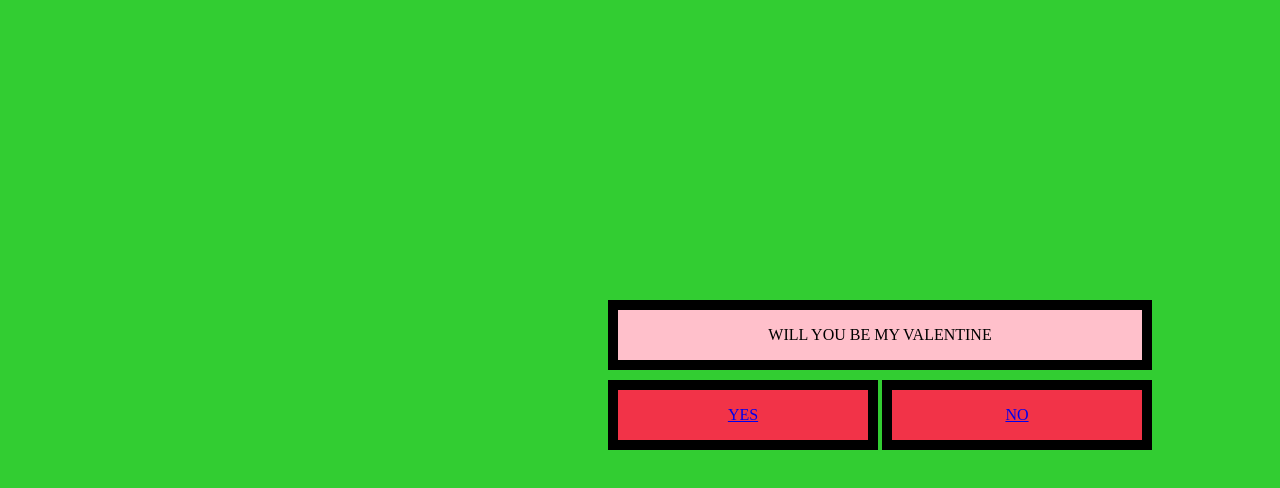
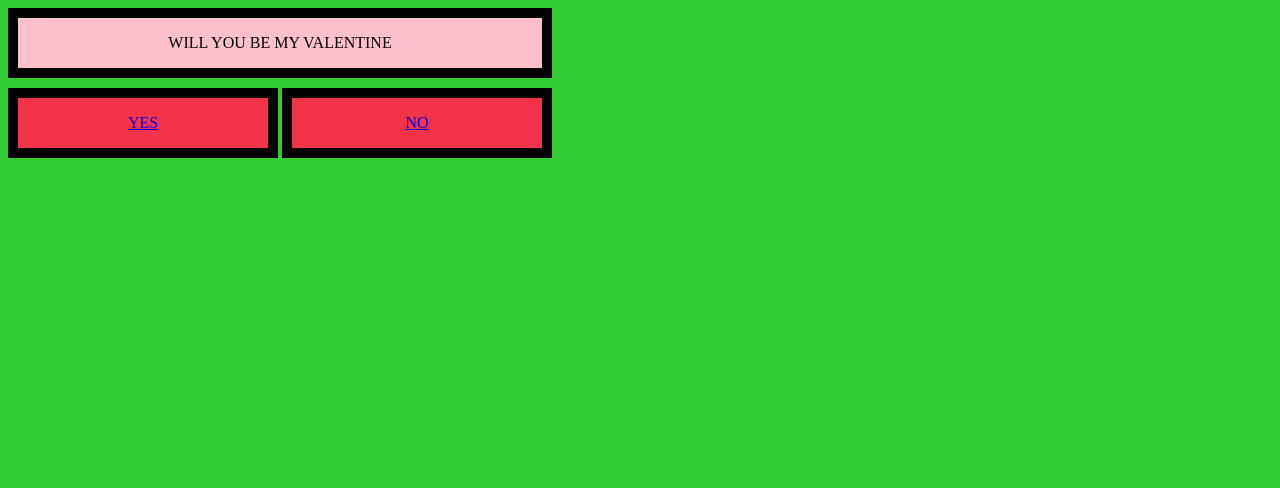
Before and after one commit to Astatine03/Valentine-owap, a plain HTML site: page index.html in a window 1280 px wide. Drawn offline with Linux system fonts and the light colour scheme.

Commit message:
Add files via upload

```diff
--- a/index.html
+++ b/index.html
@@ -5,14 +5,11 @@
     <meta name="viewport" content="width=device-width, initial-scale=1.0">
     <title>Document</title>
     <style>
-        #title {
+#title {
     background-color: pink;
     height: 50px;
     width:524px;
     border:solid black 10px ;
-    margin-top:300PX;
-    margin-left: 600px;
-
 }
 
 #title > p {
@@ -26,9 +23,7 @@
     width: 250px;
     border: solid black 10px;
     margin-top: 10px;
-    position: relative;
     display: inline-block;
-    margin-left: 600px;
 }
 
 .wie {
@@ -43,7 +38,6 @@
     border: solid black 10px;
     margin-top: 10px;
     display: inline-block;
-    position: relative;
 }
 
 .hays {
@@ -51,9 +45,6 @@
     text-transform: uppercase;
 }
 
-body {
-    background-color: aquamarine;
-  }
   @media (min-width:319px) and (max-width:480px) {
     body { background-color:lightsalmon ;
 
```
